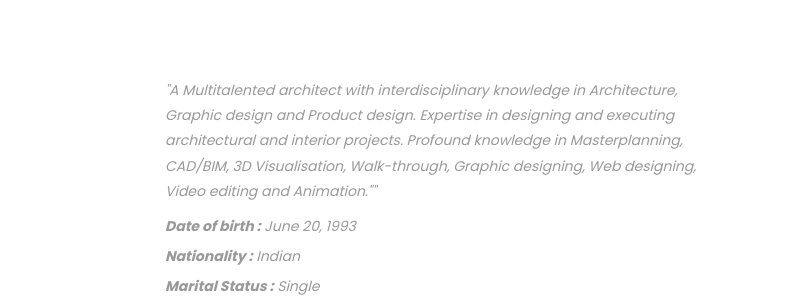
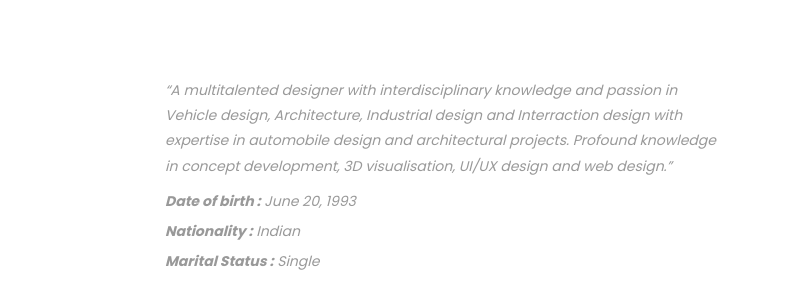
Before and after one commit to shamiliq/arshamil.github.io, a website: page about.html in a window 1280 px wide. Shown: the part 439-735 px from the top of the page, 490-1280 px from the left. Drawn offline with Linux system fonts and the light colour scheme.

Commit message:
Update about.html

```diff
--- a/about.html
+++ b/about.html
@@ -109,7 +109,7 @@
             <!--<h3 class="uppercase">About Me </h3>-->
             <!--<h5>Robotics Engineer</h5>-->
             <!--<div class="h-30"></div>-->
-            <p>"A Multitalented architect with interdisciplinary knowledge in Architecture, Graphic design and Product design. Expertise in designing and executing architectural and interior projects. Profound knowledge in Masterplanning, CAD/BIM, 3D Visualisation, Walk-through, Graphic designing, Web designing, Video editing and Animation."" </p>
+            <p>“A multitalented designer with interdisciplinary knowledge and passion in Vehicle design, Architecture, Industrial design and Interraction design with expertise in automobile design and architectural projects. Profound knowledge in concept development, 3D visualisation, UI/UX design and web design.” </p>
 
 
          <p>
```
